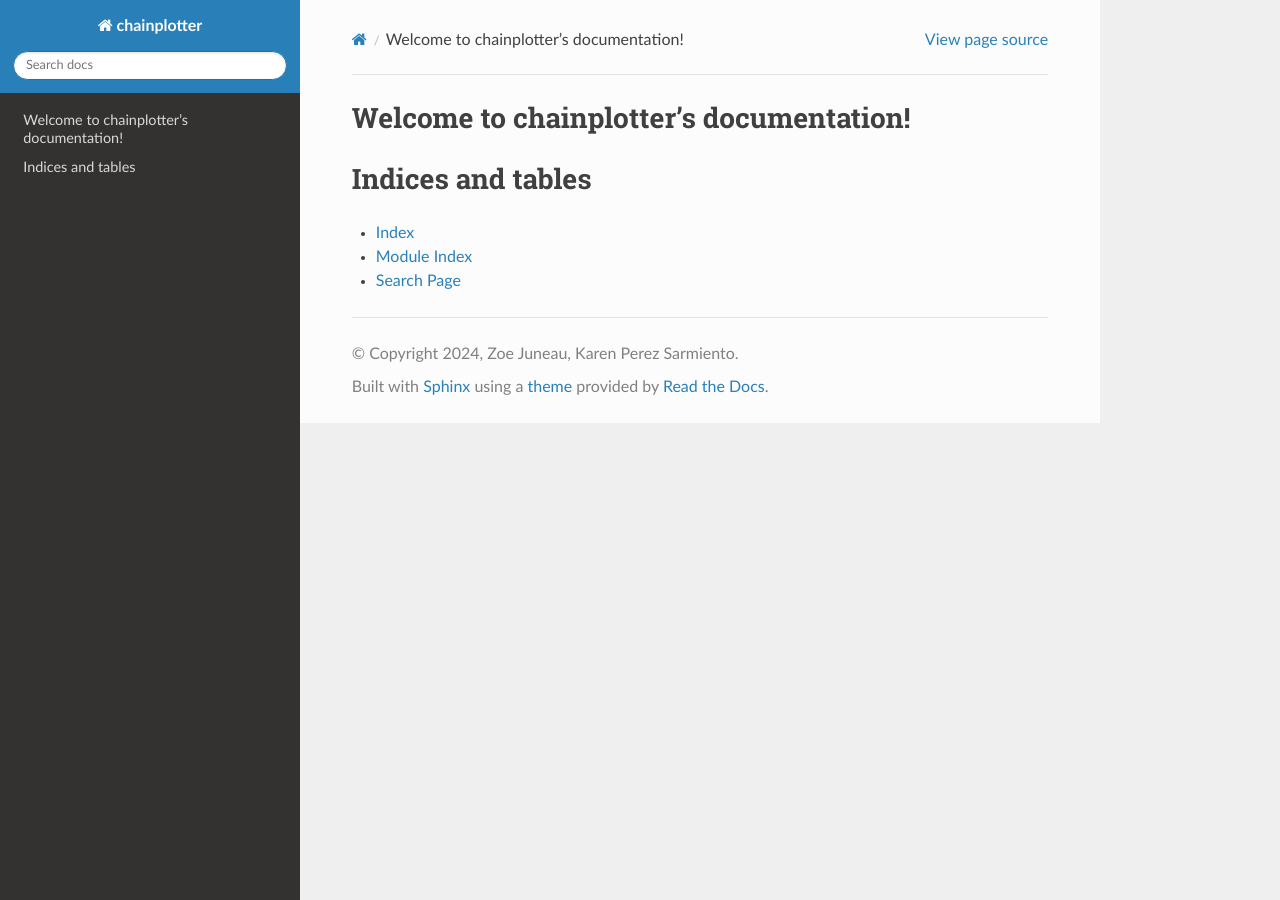
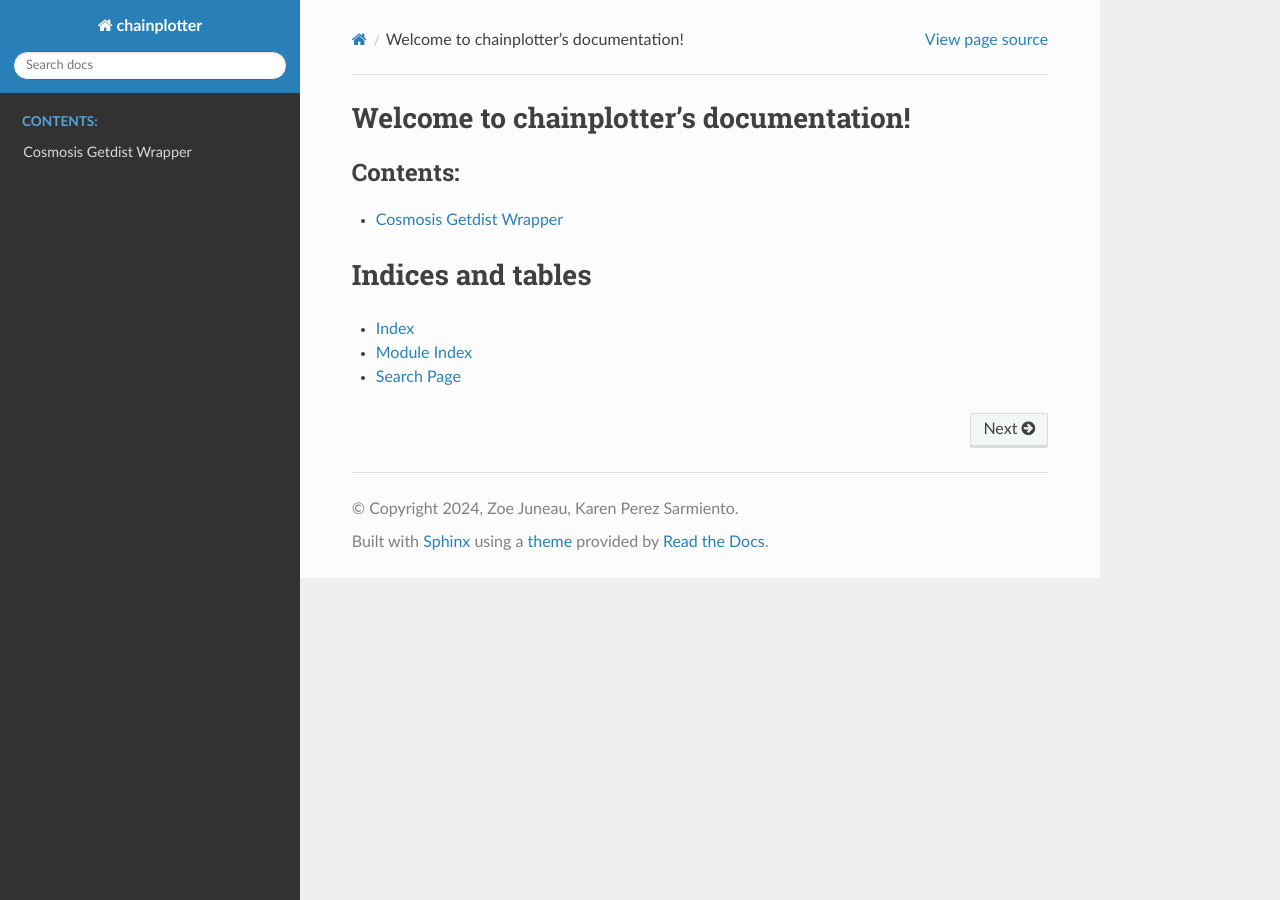
Before and after one commit to karenperezsarmiento/chainplotter, a Sphinx documentation site: the page built from docs/index.rst, in a window 1280 px wide. Built offline with Sphinx 7.4.7 and the Read the Docs theme 2.0.0, drawn with Linux system fonts in a browser that asks for light colours.

Commit message:
Added class docstring to html

```diff
--- a/docs/conf.py
+++ b/docs/conf.py
@@ -8,7 +8,7 @@
 
 import os
 import sys
-sys.path.insert(0,os.path.abspath('..'))
+sys.path.insert(0,os.path.abspath('../chainplotter/'))
 
 project = 'chainplotter'
 copyright = '2024, Zoe Juneau, Karen Perez Sarmiento'
--- /dev/null
+++ b/docs/cosmosis_getdist.rst
@@ -0,0 +1,9 @@
+.. _cosmosis_getdist:
+
+Cosmosis Getdist Wrapper
+========================
+
+Class to load Cosmosis chains and return getdist.mcsamples object.
+
+.. automodule:: cosmosis_getdist
+   :members:
--- a/docs/index.rst
+++ b/docs/index.rst
@@ -10,6 +10,8 @@
    :maxdepth: 2
    :caption: Contents:
 
+   cosmosis_getdist.rst
+
 
 
 Indices and tables
```
